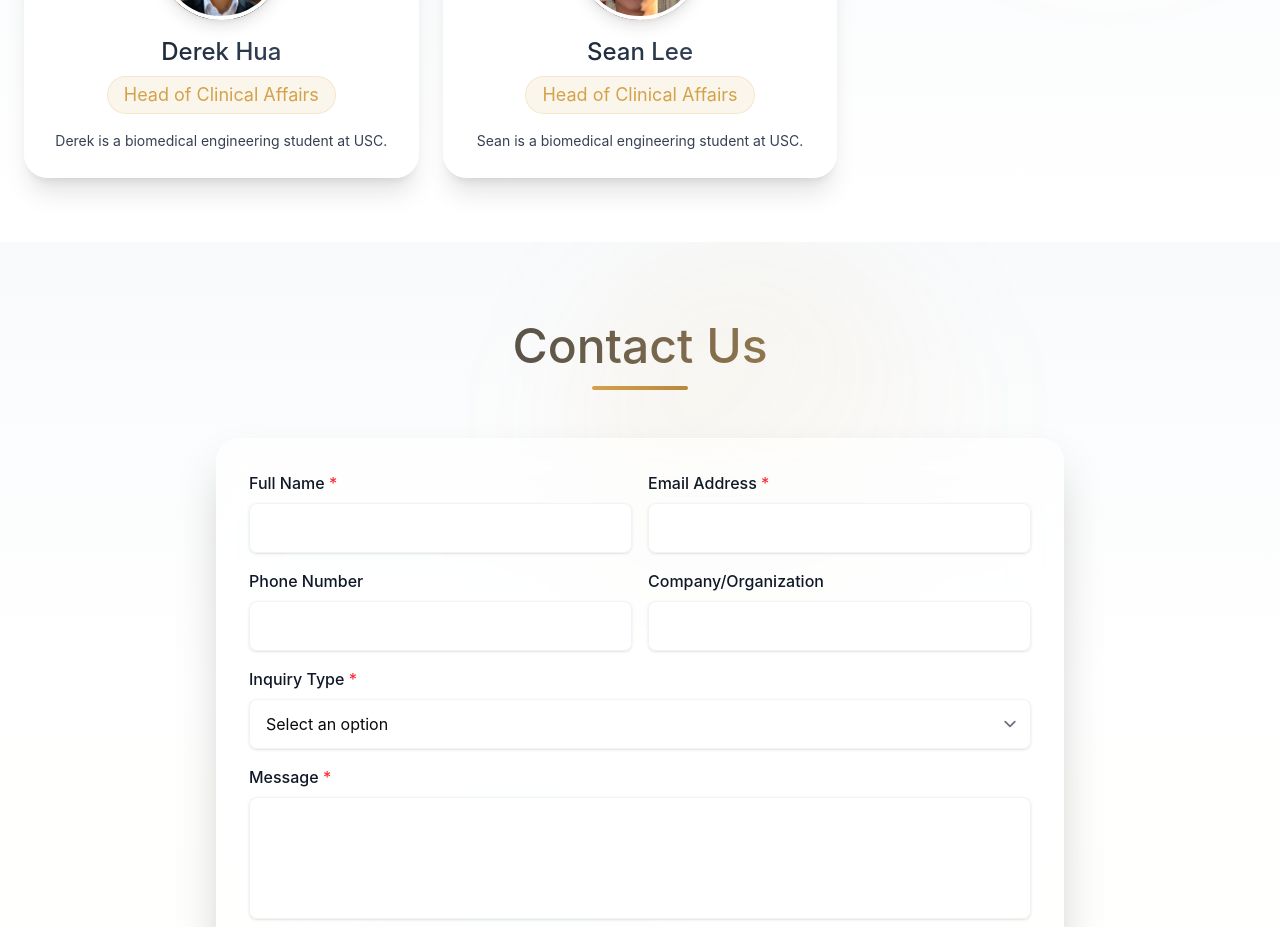
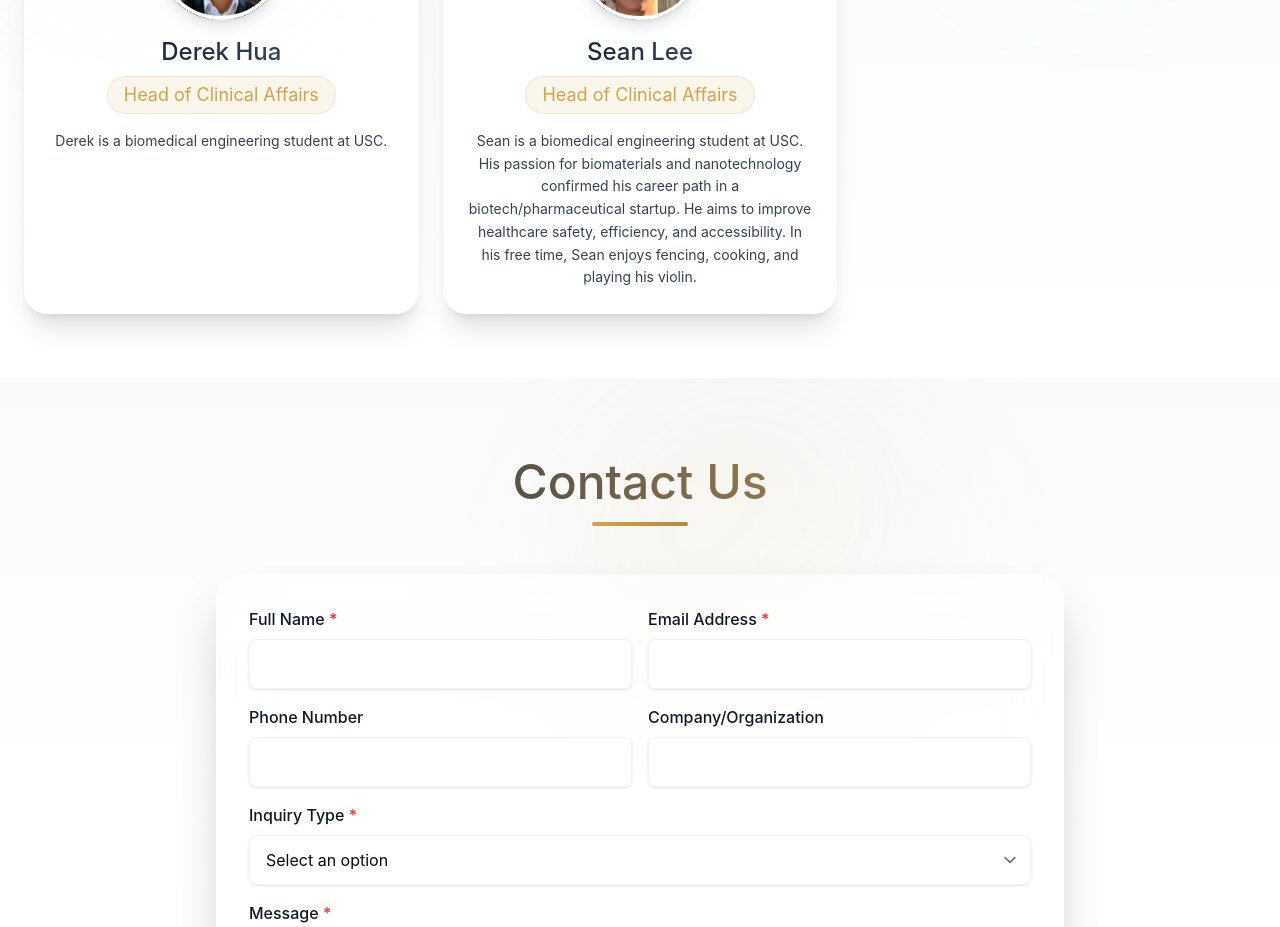
Before and after one commit to NACE-startup/pandosurgical, a React (Vite) app: page / in a window 1280 px wide. Shown: the part 3320-4247 px from the top of the page. Built offline with nearby package versions, Linux system fonts and the light colour scheme.

Commit message:
Update Sean Lee bio

```diff
--- a/src/app/components/Team.tsx
+++ b/src/app/components/Team.tsx
@@ -50,7 +50,7 @@ export function Team() {
       image: seanImage,
       linkedin: 'https://www.linkedin.com/in/sean-long-siang-lee-9bbab8373/',
       description:
-        'Sean is a biomedical engineering student at USC.',
+        'Sean is a biomedical engineering student at USC. His passion for biomaterials and nanotechnology confirmed his career path in a biotech/pharmaceutical startup. He aims to improve healthcare safety, efficiency, and accessibility. In his free time, Sean enjoys fencing, cooking, and playing his violin.',
     },
   ];
 
```
